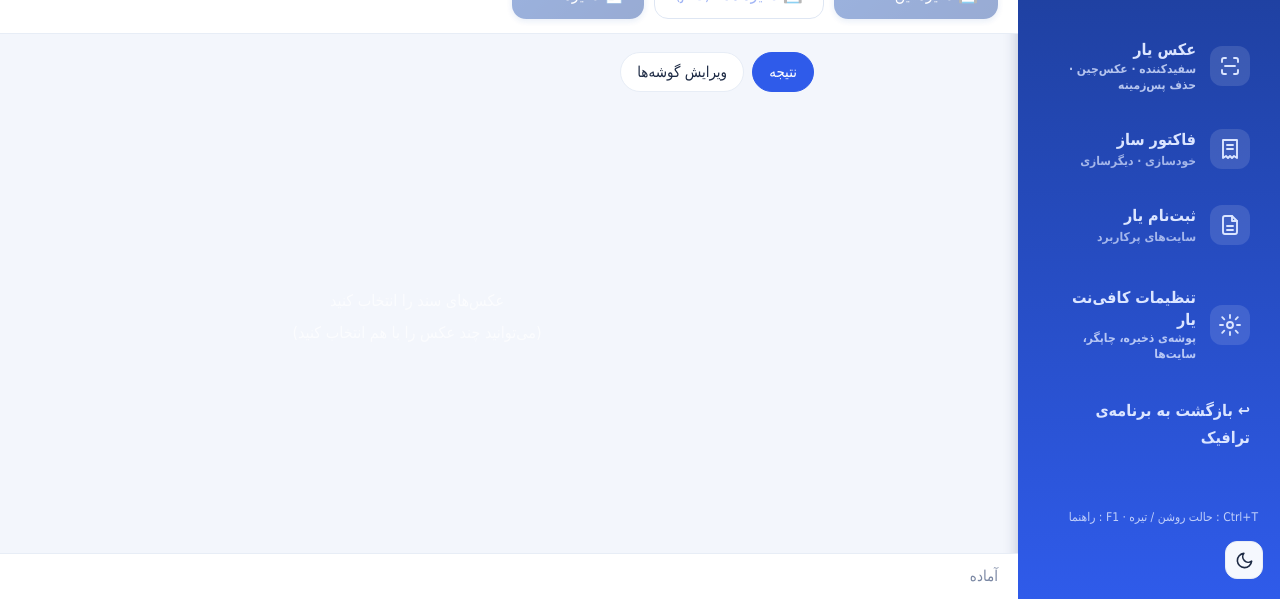
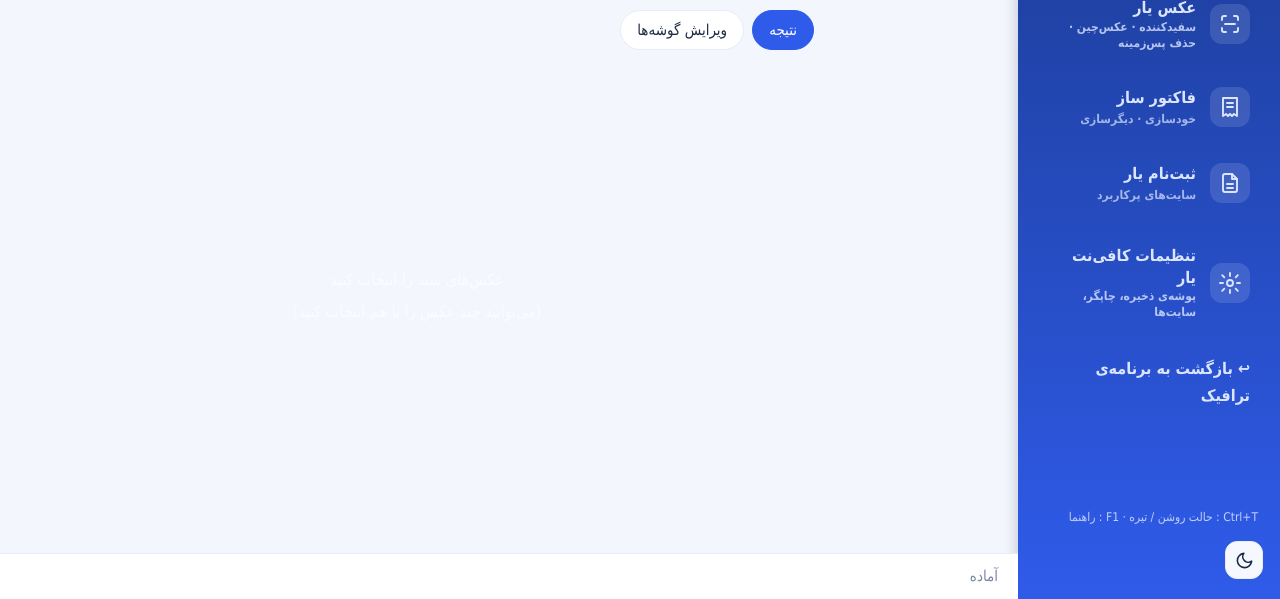
Before and after one commit to shopneh-cell/Traffic, a website: page kafenet/index.html in a window 1280 px wide. Shown: the part 201-800 px from the top of the page. Drawn offline with Linux system fonts and the light colour scheme.

Commit message:
Add files via upload

```diff
--- a/kafenet/index.html
+++ b/kafenet/index.html
@@ -506,6 +506,5 @@ svg.ic{width:20px;height:20px;flex-shrink:0;vertical-align:middle;display:inline
 <script src="keys.js"></script>
 <script>if(!window.desk){var bl=document.getElementById("backLink");if(bl)bl.style.display="block"}</script>
 <script src="retouch.js"></script>
-<script src="tbar.js"></script>
 </body>
 </html>
```
